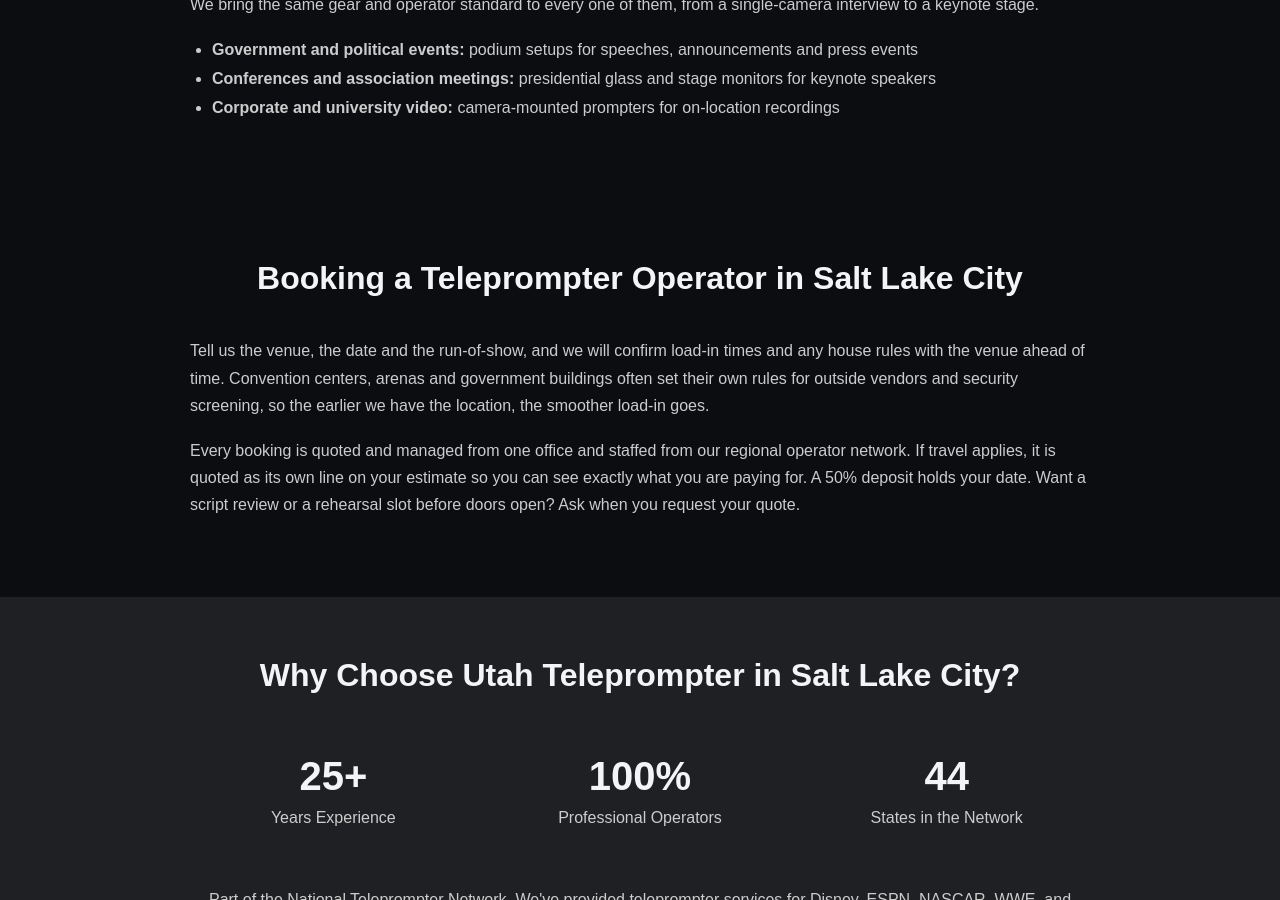
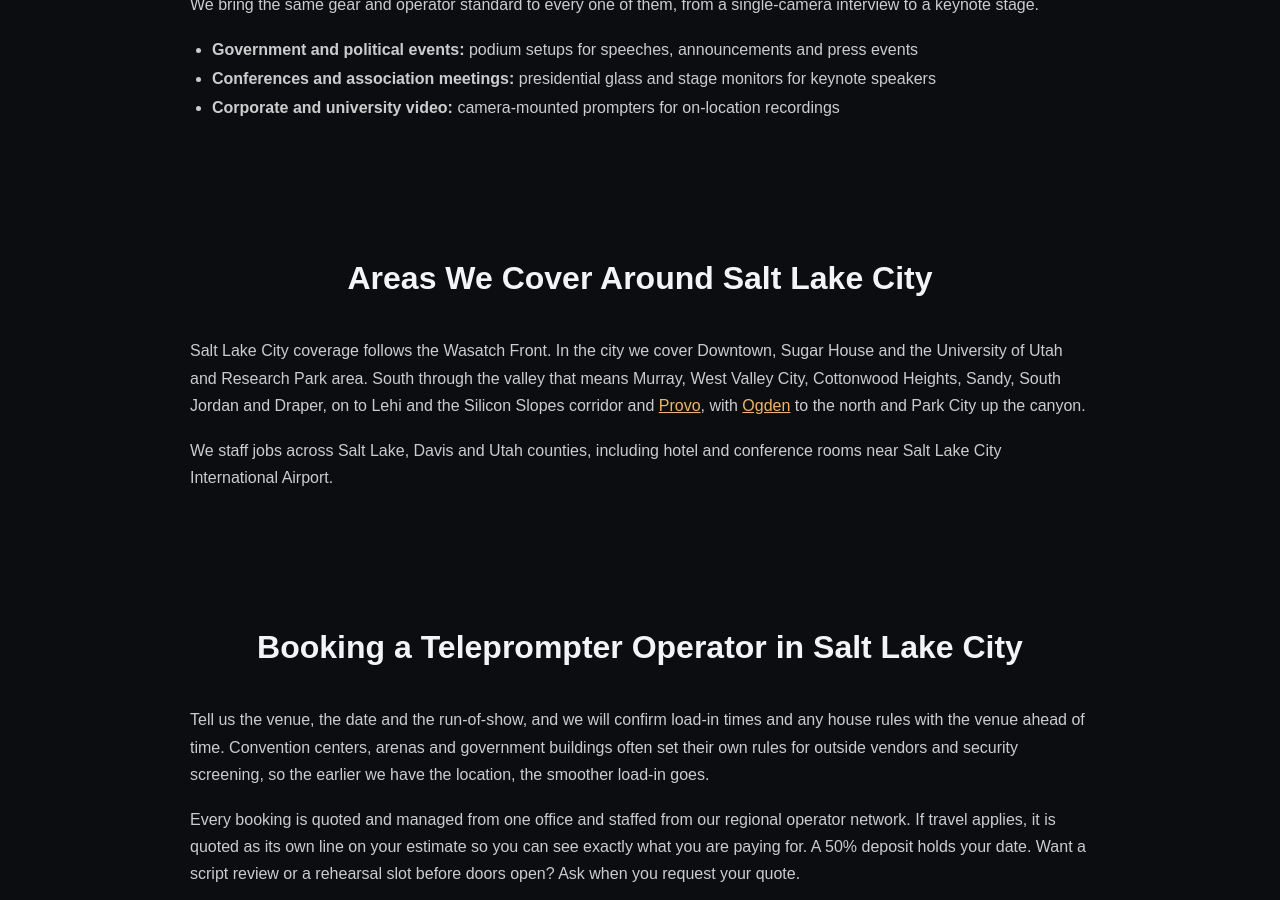
Before and after one commit to jasproj/utahteleprompter, a Jekyll site: the page teleprompter-salt-lake-city.html, which Jekyll copies as it is, in a window 1280 px wide and 900 px high, scrolled down 1278 px. Built offline with Jekyll 4.4.1, drawn with Linux system fonts in a browser that asks for light colours.

Commit message:
Add coverage-area section to top metro city page
Add an Areas We Cover section listing the neighborhoods,
suburbs, counties and airport area served, with links to sibling city pages,
so the page carries more city-specific content.

Co-Authored-By: Claude Fable 5.2 <noreply@anthropic.com>
Claude-Session: https://claude.ai/code/session_017B1vpC8m6BaUasFqFSwaDY

```diff
--- a/teleprompter-salt-lake-city.html
+++ b/teleprompter-salt-lake-city.html
@@ -112,6 +112,14 @@ hr{border-color:rgba(255,255,255,.08)}
 </section>
 <section style="padding:60px 20px;background:#0B0D10">
   <div style="max-width:900px;margin:0 auto">
+    <h2 style="font-family:Arial,sans-serif;font-size:2rem;color:#F2F4F7;text-align:center;margin:0 0 40px 0">Areas We Cover Around Salt Lake City</h2>
+    <p style="color:#ccc;line-height:1.7;margin:0 0 18px 0">Salt Lake City coverage follows the Wasatch Front. In the city we cover Downtown, Sugar House and the University of Utah and Research Park area. South through the valley that means Murray, West Valley City, Cottonwood Heights, Sandy, South Jordan and Draper, on to Lehi and the Silicon Slopes corridor and <a href="/teleprompter-provo.html" style="color:#F5B84C">Provo</a>, with <a href="/teleprompter-ogden.html" style="color:#F5B84C">Ogden</a> to the north and Park City up the canyon.</p>
+    <p style="color:#ccc;line-height:1.7;margin:0 0 18px 0">We staff jobs across Salt Lake, Davis and Utah counties, including hotel and conference rooms near Salt Lake City International Airport.</p>
+  </div>
+</section>
+
+<section style="padding:60px 20px;background:#0B0D10">
+  <div style="max-width:900px;margin:0 auto">
     <h2 style="font-family:Arial,sans-serif;font-size:2rem;color:#F2F4F7;text-align:center;margin:0 0 40px 0">Booking a Teleprompter Operator in Salt Lake City</h2>
     <p style="color:#ccc;line-height:1.7;margin:0 0 18px 0">Tell us the venue, the date and the run-of-show, and we will confirm load-in times and any house rules with the venue ahead of time. Convention centers, arenas and government buildings often set their own rules for outside vendors and security screening, so the earlier we have the location, the smoother load-in goes.</p><p style="color:#ccc;line-height:1.7;margin:0 0 18px 0">Every booking is quoted and managed from one office and staffed from our regional operator network. If travel applies, it is quoted as its own line on your estimate so you can see exactly what you are paying for. A 50% deposit holds your date. Want a script review or a rehearsal slot before doors open? Ask when you request your quote.</p>
   </div>
```
